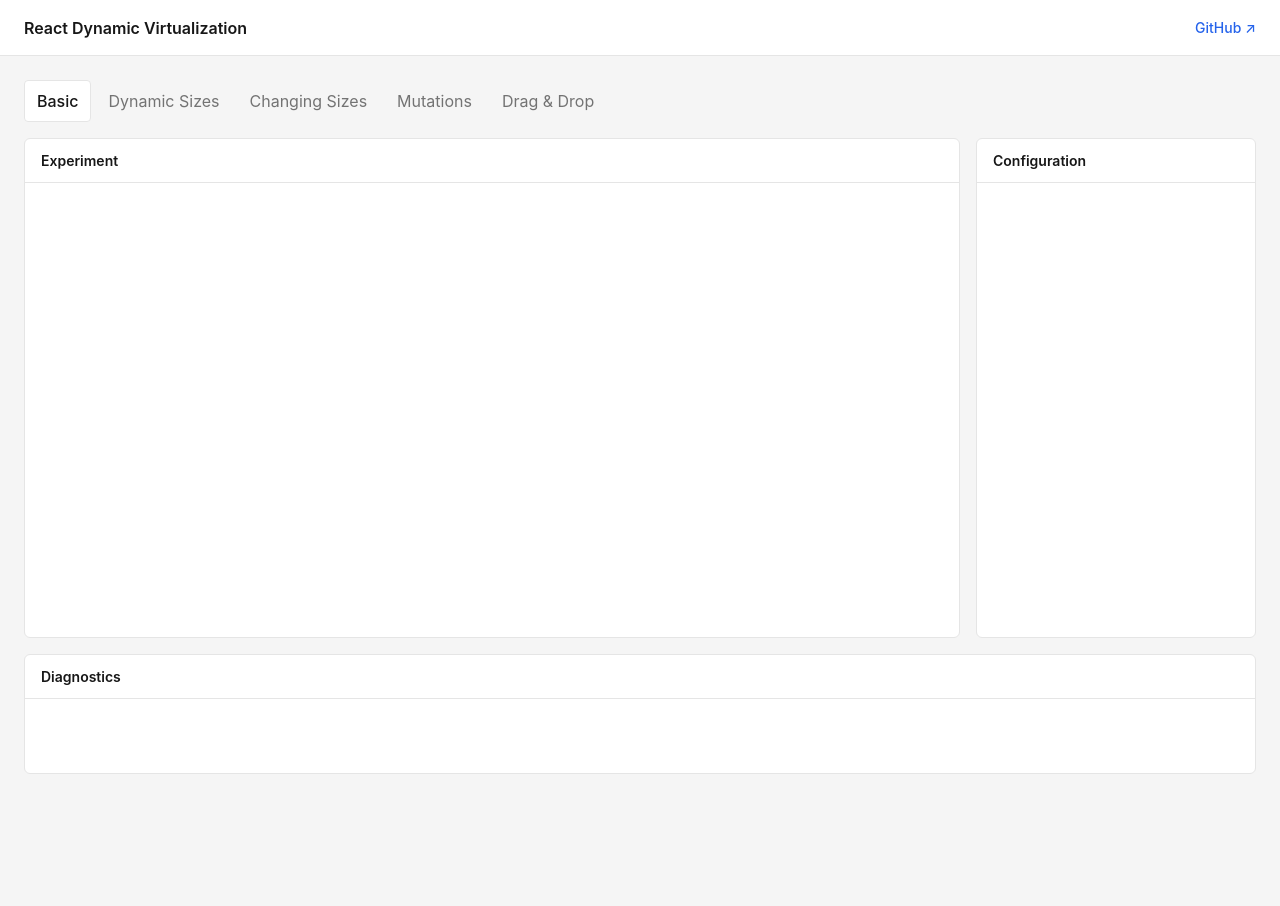
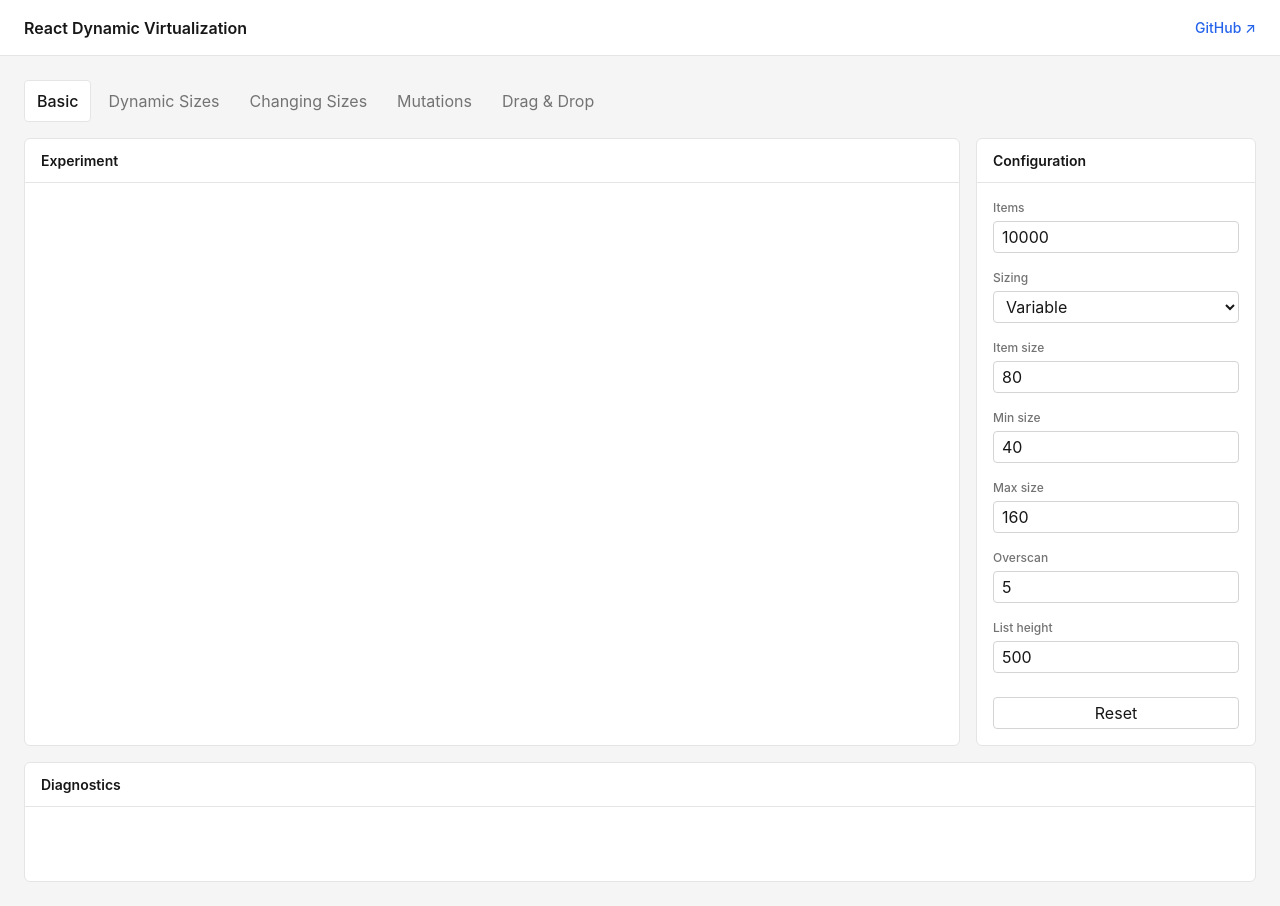
Before and after one commit to EthanHaller/react-dynamic-virtualization, a React (Vite) app in the folder react-dynamic-virtualization-sandbox/: page / in a window 1280 px wide. Before the commit the page ends 800 px from the top, so only its background shows below. Built offline with nearby package versions, Linux system fonts and the light colour scheme.

Commit message:
feat: add controls for the sandbox page (#17)

```diff
--- a/react-dynamic-virtualization-sandbox/src/App.css
+++ b/react-dynamic-virtualization-sandbox/src/App.css
@@ -114,3 +114,34 @@
     min-height: 240px;
   }
 }
+
+.configuration-content {
+  display: flex;
+  flex-direction: column;
+  gap: var(--space-4);
+  padding: var(--space-4);
+}
+
+.control {
+  display: flex;
+  flex-direction: column;
+  gap: var(--space-1);
+}
+
+.control-label {
+  color: var(--color-text-secondary);
+  font-size: var(--font-size-xs);
+  font-weight: 500;
+}
+
+.control input,
+.control select {
+  width: 100%;
+  height: 2rem;
+  padding: 0 var(--space-2);
+}
+
+.configuration-content > button {
+  height: 2rem;
+  margin-top: var(--space-2);
+}
--- a/react-dynamic-virtualization-sandbox/src/App.tsx
+++ b/react-dynamic-virtualization-sandbox/src/App.tsx
@@ -1,4 +1,6 @@
 import "./App.css"
+import { ConfigurationPanel } from "./components/controls/ConfigurationPanel"
+import { useSandboxConfig } from "./config/useSandboxConfig"
 
 const scenarios = [
   "Basic",
@@ -9,6 +11,8 @@ const scenarios = [
 ]
 
 function App() {
+  const { config, updateConfig, resetConfig } = useSandboxConfig()
+
   return (
     <div className="app">
       <header className="app-header">
@@ -47,6 +51,12 @@ function App() {
             <div className="panel-header">
               <h2>Configuration</h2>
             </div>
+
+            <ConfigurationPanel
+              config={config}
+              updateConfig={updateConfig}
+              resetConfig={resetConfig}
+            />
           </aside>
         </div>
 
--- /dev/null
+++ b/react-dynamic-virtualization-sandbox/src/components/controls/ConfigurationPanel.tsx
@@ -0,0 +1,78 @@
+import type { SandboxConfig } from "../../config/types"
+import { NumberInput } from "./NumberInput"
+import { SelectInput } from "./SelectInput"
+
+type ConfigurationPanelProps = {
+  config: SandboxConfig
+  updateConfig: <K extends keyof SandboxConfig>(
+    key: K,
+    value: SandboxConfig[K],
+  ) => void
+  resetConfig: () => void
+}
+
+export function ConfigurationPanel({
+  config,
+  updateConfig,
+  resetConfig,
+}: ConfigurationPanelProps) {
+  return (
+    <div className="configuration-content">
+      <NumberInput
+        label="Items"
+        value={config.itemCount}
+        min={1}
+        onChange={(value) => updateConfig("itemCount", value)}
+      />
+
+      <SelectInput
+        label="Sizing"
+        value={config.itemSizing}
+        options={[
+          { label: "Fixed", value: "fixed" },
+          { label: "Variable", value: "variable" },
+        ]}
+        onChange={(value) => updateConfig("itemSizing", value)}
+      />
+
+      <NumberInput
+        label="Item size"
+        value={config.itemSize}
+        min={1}
+        onChange={(value) => updateConfig("itemSize", value)}
+      />
+
+      <NumberInput
+        label="Min size"
+        value={config.minItemSize}
+        min={1}
+        onChange={(value) => updateConfig("minItemSize", value)}
+      />
+
+      <NumberInput
+        label="Max size"
+        value={config.maxItemSize}
+        min={1}
+        onChange={(value) => updateConfig("maxItemSize", value)}
+      />
+
+      <NumberInput
+        label="Overscan"
+        value={config.overscan}
+        min={0}
+        onChange={(value) => updateConfig("overscan", value)}
+      />
+
+      <NumberInput
+        label="List height"
+        value={config.listHeight}
+        min={100}
+        onChange={(value) => updateConfig("listHeight", value)}
+      />
+
+      <button type="button" onClick={resetConfig}>
+        Reset
+      </button>
+    </div>
+  )
+}
--- /dev/null
+++ b/react-dynamic-virtualization-sandbox/src/components/controls/NumberInput.tsx
@@ -0,0 +1,37 @@
+type NumberInputProps = {
+  label: string
+  value: number
+  min?: number
+  max?: number
+  step?: number
+  onChange: (value: number) => void
+}
+
+export function NumberInput({
+  label,
+  value,
+  min,
+  max,
+  step = 1,
+  onChange,
+}: NumberInputProps) {
+  return (
+    <label className="control">
+      <span className="control-label">{label}</span>
+      <input
+        type="number"
+        value={value}
+        min={min}
+        max={max}
+        step={step}
+        onChange={(event) => {
+          const nextValue = Number(event.target.value)
+
+          if (Number.isFinite(nextValue)) {
+            onChange(nextValue)
+          }
+        }}
+      />
+    </label>
+  )
+}
--- /dev/null
+++ b/react-dynamic-virtualization-sandbox/src/components/controls/SelectInput.tsx
@@ -0,0 +1,36 @@
+type SelectOption<T extends string> = {
+  label: string
+  value: T
+}
+
+type SelectInputProps<T extends string> = {
+  label: string
+  value: T
+  options: SelectOption<T>[]
+  onChange: (value: T) => void
+}
+
+export function SelectInput<T extends string>({
+  label,
+  value,
+  options,
+  onChange,
+}: SelectInputProps<T>) {
+  return (
+    <label className="control">
+      <span className="control-label">{label}</span>
+      <select
+        value={value}
+        onChange={(event) => {
+          onChange(event.target.value as T)
+        }}
+      >
+        {options.map((option) => (
+          <option key={option.value} value={option.value}>
+            {option.label}
+          </option>
+        ))}
+      </select>
+    </label>
+  )
+}
--- /dev/null
+++ b/react-dynamic-virtualization-sandbox/src/config/defaultConfig.ts
@@ -0,0 +1,11 @@
+import type { SandboxConfig } from "./types"
+
+export const defaultConfig: SandboxConfig = {
+  itemCount: 10_000,
+  itemSizing: "variable",
+  itemSize: 80,
+  minItemSize: 40,
+  maxItemSize: 160,
+  overscan: 5,
+  listHeight: 500,
+}
--- /dev/null
+++ b/react-dynamic-virtualization-sandbox/src/config/types.ts
@@ -0,0 +1,11 @@
+export type ItemSizing = "fixed" | "variable"
+
+export type SandboxConfig = {
+  itemCount: number
+  itemSizing: ItemSizing
+  itemSize: number
+  minItemSize: number
+  maxItemSize: number
+  overscan: number
+  listHeight: number
+}
--- /dev/null
+++ b/react-dynamic-virtualization-sandbox/src/config/useSandboxConfig.ts
@@ -0,0 +1,27 @@
+import { useState } from "react"
+import { defaultConfig } from "./defaultConfig"
+import type { SandboxConfig } from "./types"
+
+export function useSandboxConfig() {
+  const [config, setConfig] = useState<SandboxConfig>(defaultConfig)
+
+  function updateConfig<K extends keyof SandboxConfig>(
+    key: K,
+    value: SandboxConfig[K],
+  ) {
+    setConfig((current) => ({
+      ...current,
+      [key]: value,
+    }))
+  }
+
+  function resetConfig() {
+    setConfig(defaultConfig)
+  }
+
+  return {
+    config,
+    updateConfig,
+    resetConfig,
+  }
+}
```
